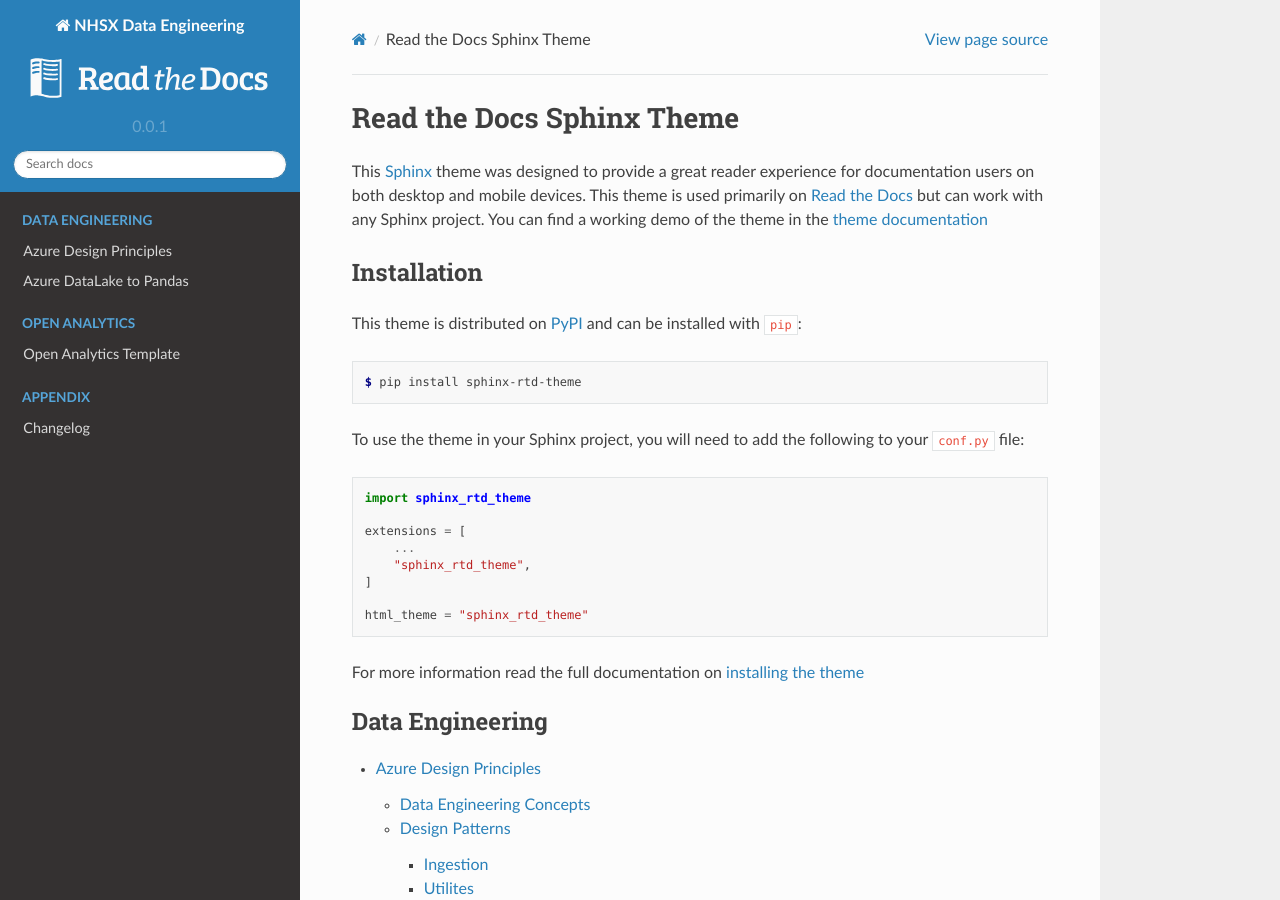
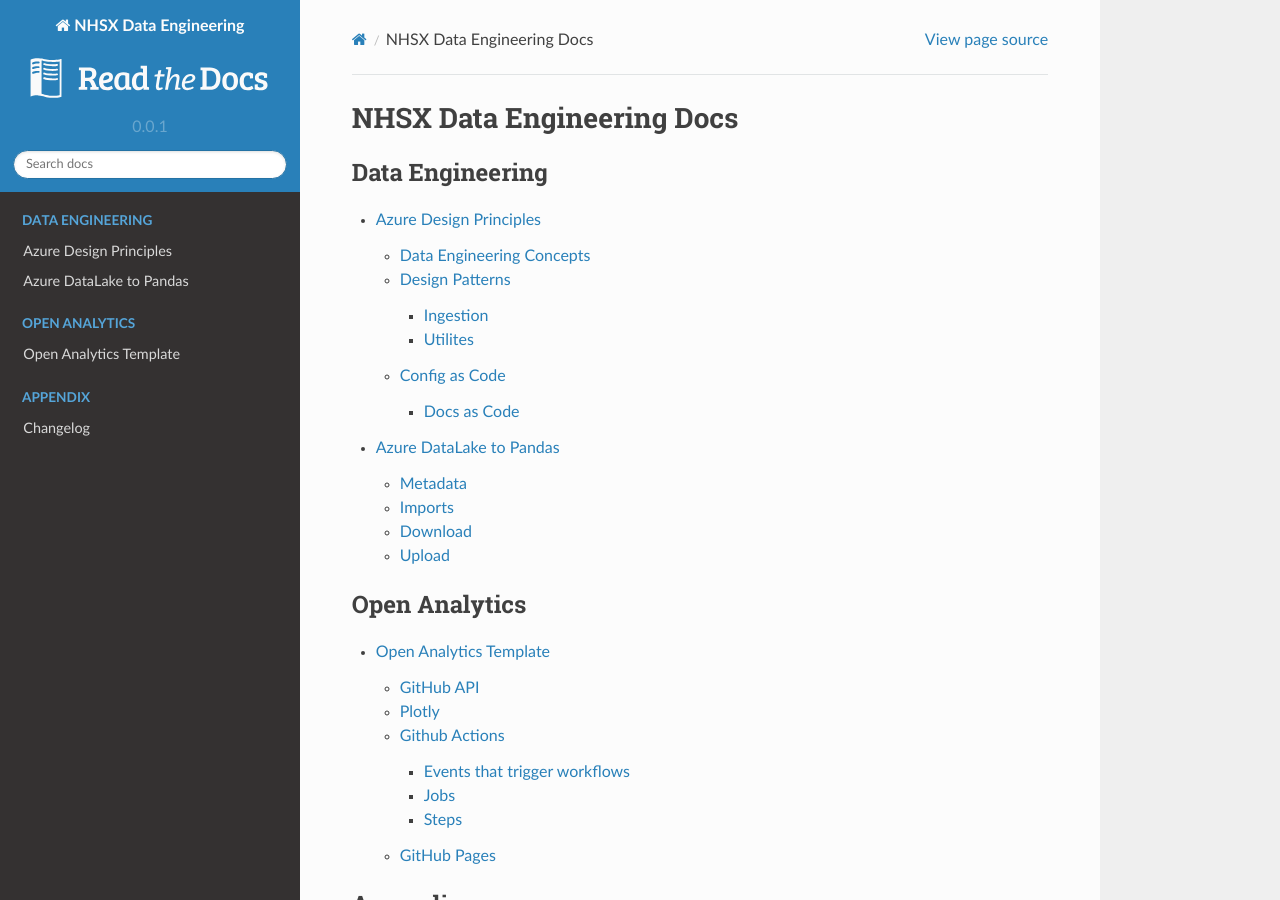
Before and after one commit to nhsx/au-data-engineering, a Sphinx documentation site: the page built from docs/source/index.rst, in a window 1280 px wide and 900 px high. Built offline with Sphinx 7.4.7 and the Read the Docs theme 2.0.0, drawn with Linux system fonts in a browser that asks for light colours.

Commit message:
Update index.rst

```diff
--- a/docs/source/index.rst
+++ b/docs/source/index.rst
@@ -1,44 +1,6 @@
 **************************
-Read the Docs Sphinx Theme
+NHSX Data Engineering Docs
 **************************
-
-This Sphinx_ theme was designed to provide a great reader experience for
-documentation users on both desktop and mobile devices. This theme is used
-primarily on `Read the Docs`_ but can work with any Sphinx project. You can find
-a working demo of the theme in the `theme documentation`_
-
-.. _Sphinx: http://www.sphinx-doc.org
-.. _Read the Docs: http://www.readthedocs.org
-.. _theme documentation: https://sphinx-rtd-theme.readthedocs.io/en/latest/
-
-Installation
-============
-
-This theme is distributed on PyPI_ and can be installed with ``pip``:
-
-.. code:: console
-
-   $ pip install sphinx-rtd-theme
-
-To use the theme in your Sphinx project, you will need to add the following to
-your ``conf.py`` file:
-
-.. code:: python
-
-    import sphinx_rtd_theme
-
-    extensions = [
-        ...
-        "sphinx_rtd_theme",
-    ]
-
-    html_theme = "sphinx_rtd_theme"
-
-For more information read the full documentation on `installing the theme`_
-
-.. _PyPI: https://pypi.python.org/pypi/sphinx_rtd_theme
-.. _installing the theme: https://sphinx-rtd-theme.readthedocs.io/en/latest/installing.html
-
 
 .. toctree::
    :caption: Data Engineering
```
